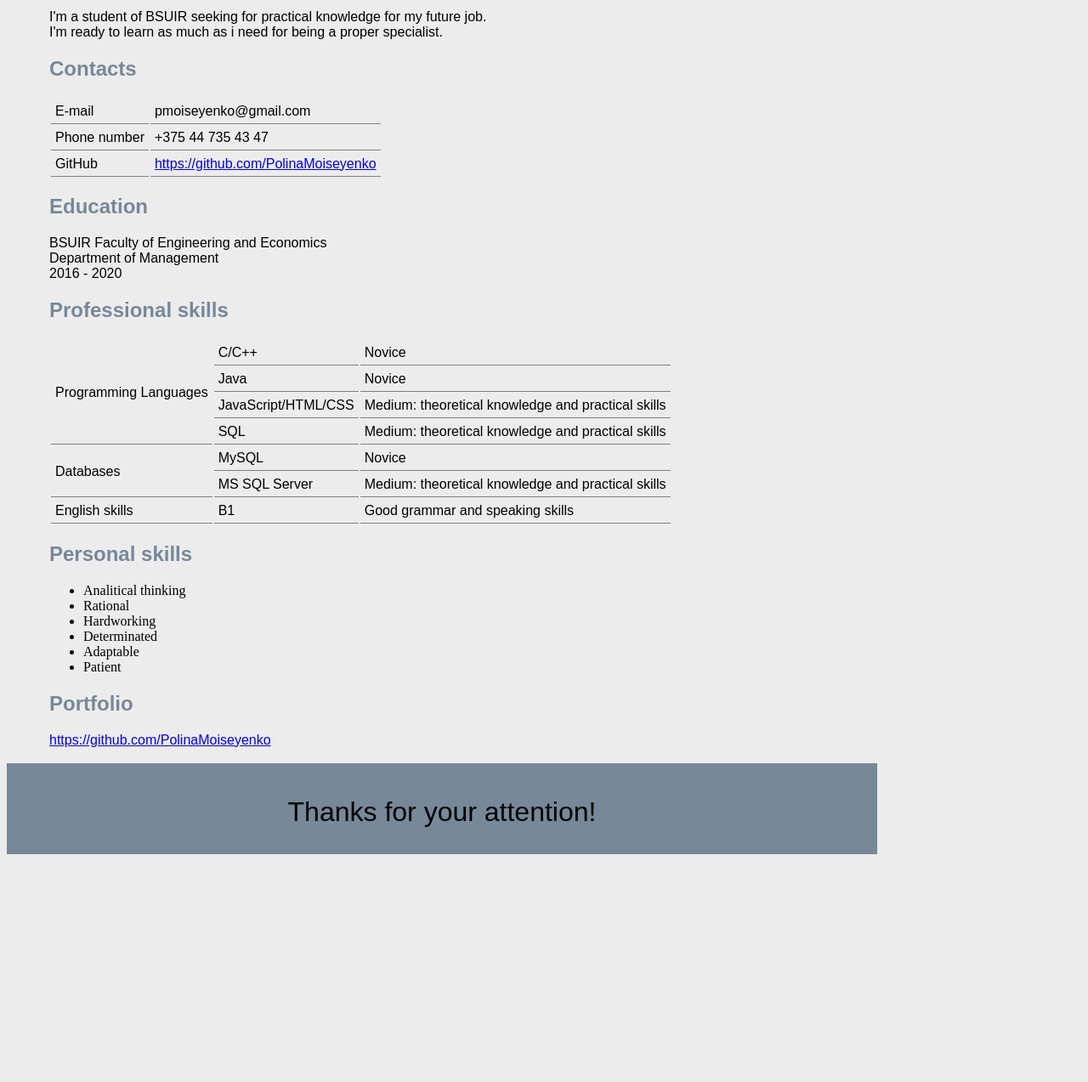
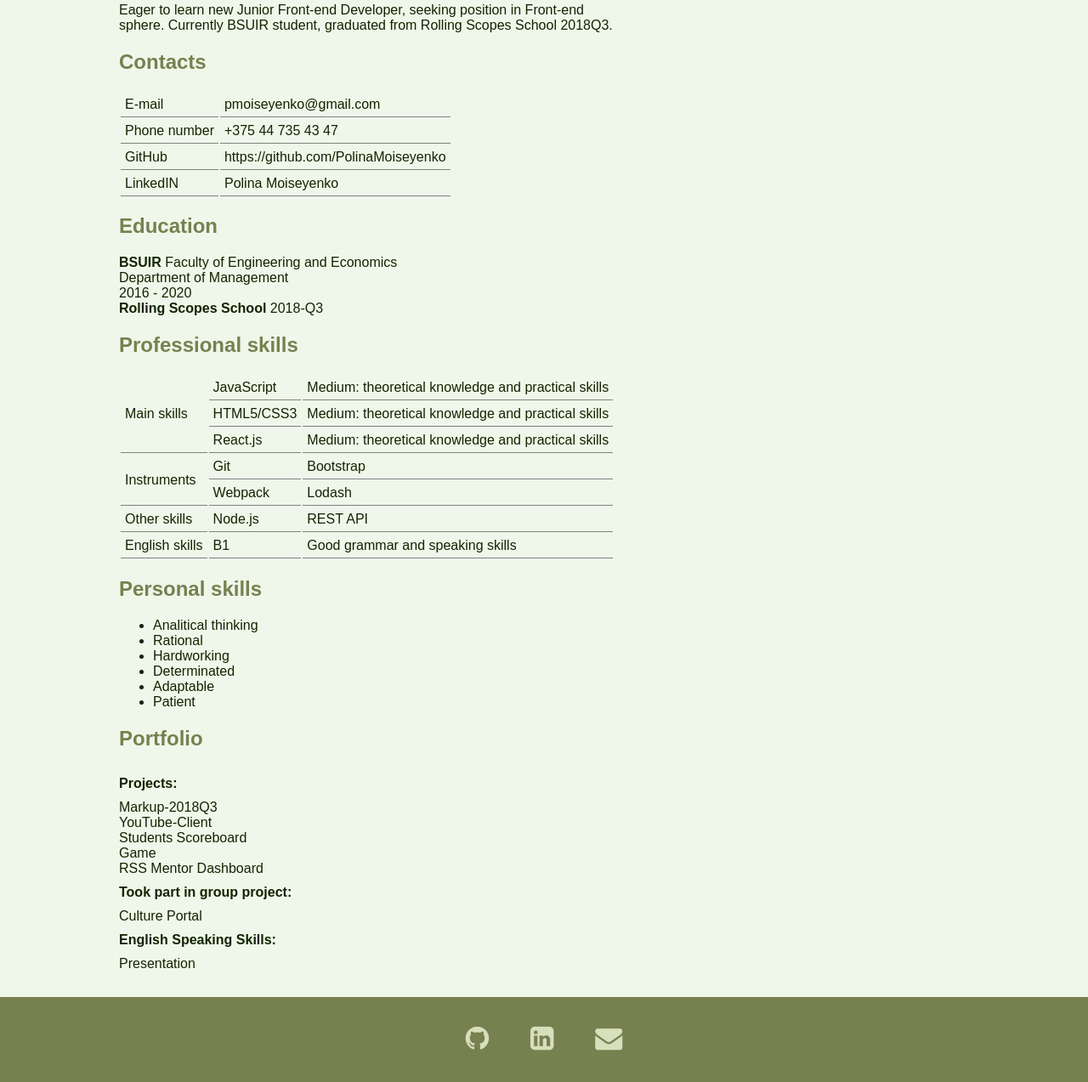
Before and after one commit to PolinaMoiseyenko/rsschool-codejam1-cv, a plain HTML site: page index.html in a window 1280 px wide. Shown: the part 519-1792 px from the top of the page at 85% size. Before the commit the page ends 1532 px from the top, so only its background shows below. Drawn offline with nearby package versions, Linux system fonts and the light colour scheme; a web font is replaced by a local one.

Commit message:
fix: resume update

```diff
--- a/index.html
+++ b/index.html
@@ -1,33 +1,41 @@
 <!DOCTYPE html>
 <html>
-    <div class=wrapper>
+
 <head>
     <meta charset="utf-8">
     <title>CV Polina Moiseyenko</title>
-          <link href="styles.css" type="text/css" rel="stylesheet">
+    <link href="./src/styles.css" type="text/css" rel="stylesheet">
     <link href="https://fonts.googleapis.com/css?family=Encode+Sans+Condensed:300,400,700" rel="stylesheet">
+    <script type="text/javascript" src="http://ajax.googleapis.com/ajax/libs/jquery/1.9.0/jquery.min.js"></script>
+    <link rel="stylesheet" href="https://maxcdn.bootstrapcdn.com/font-awesome/4.5.0/css/font-awesome.min.css">
 </head>
+
 <body>
     <header>
+        <div class="wrapper">
             <ul>
-                  <li><a href="#contacts">Contacts</a></li>
-                  <li><a href="#education">Education</a></li>
-                  <li><a href="#skills">Skills</a></li>
-                  <li><a href="#portfolio">Portfolio</a></li>
+                <li id="menu-item"><a href="#contacts">Contacts</a></li>
+                <li id="menu-item"><a href="#education">Education</a></li>
+                <li id="menu-item"><a href="#skills">Skills</a></li>
+                <li id="menu-item"><a href="#portfolio">Portfolio</a></li>
             </ul>
+        </div>
     </header>
+
     <div class="welcome">
-                  <img src="images/myPhoto.jpg" alt="My photo" class="img">
+        <div class="wrapper">
+            <img src="./src/images/myPhoto.jpg" alt="My photo" class="img">
+            <h1><a id="name-link" href="https://www.linkedin.com/in/polina-moiseyenko-b0023a179/">Polina Moiseyeenko</a>
+            </h1>
+            <hr />
+        </div>
+    </div>
 
-                  <h1>Polina Moiseyeenko</h1>
-                  <hr/>
-              </div>
-          <main>
+    <main class="wrapper">
         <div class="about">
             <h2>About Myself</h2>
-                <p>I'm a student of BSUIR seeking for practical knowledge for my future job.<br>
-                  I'm ready to learn as much as i need for being a proper specialist.</p>
-
+            <p>Eager to learn new Junior Front-end Developer, seeking position in Front-end sphere. Currently BSUIR
+                student, graduated from Rolling Scopes School 2018Q3.</p>
         </div>
         <div id="contacts">
             <h2>Contacts</h2>
@@ -35,7 +43,7 @@
                 <tbody>
                     <tr>
                         <td>E-mail</td>
-                              <td>pmoiseyenko@gmail.com</td>
+                        <td><a href="mailto:pmoiseyenko@gmail.com">pmoiseyenko@gmail.com</a></td>
                     </tr>
                     <tr>
                         <td>Phone number</td>
@@ -43,46 +51,55 @@
                     </tr>
                     <tr>
                         <td>GitHub</td>
-                              <td><a href="https://github.com/PolinaMoiseyenko">https://github.com/PolinaMoiseyenko</a></td>
+                        <td><a href="https://github.com/PolinaMoiseyenko">https://github.com/PolinaMoiseyenko</a>
+                        </td>
+                    </tr>
+                    <tr>
+                        <td>LinkedIN</td>
+                        <td><a href="https://www.linkedin.com/in/polina-moiseyenko-b0023a179/">Polina Moiseyenko</a>
+                        </td>
                     </tr>
                 </tbody>
             </table>
         </div>
         <div id="education">
             <h2>Education</h2>
-                  <p>BSUIR Faculty of Engineering and Economics<br>
-                  Department of Management<br>
-                  2016 - 2020</p>
+            <div><span style="font-weight:600">BSUIR</span> Faculty of Engineering and Economics</div>
+            <div>Department of Management</div>
+            <div>2016 - 2020</div>
+            <div><a href="https://rolling-scopes.github.io/school/2018Q3/Palina_Maiseyenka.pdf"><span
+                        style="font-weight:600">Rolling Scopes School</span></a> 2018-Q3</div>
         </div>
         <div id="skills">
             <h2>Professional skills</h2>
             <table>
                 <tbody>
                     <tr>
-                              <td rowspan = "4">Programming Languages</td>
-                              <td>C/C++</td>
-                              <td>Novice</td>
-                          </tr>
-                          <tr>
-                              <td>Java</td>
-                              <td>Novice</td>
-                          </tr>
-                          <tr>
-                              <td>JavaScript/HTML/CSS</td>
+                        <td rowspan="3">Main skills</td>
+                        <td>JavaScript</td>
                         <td>Medium: theoretical knowledge and practical skills</td>
                     </tr>
                     <tr>
-                              <td>SQL</td>
+                        <td>HTML5/CSS3</td>
                         <td>Medium: theoretical knowledge and practical skills</td>
                     </tr>
                     <tr>
-                              <td rowspan="2">Databases</td>
-                              <td>MySQL</td>
-                              <td>Novice</td>
+                        <td>React.js</td>
+                        <td>Medium: theoretical knowledge and practical skills</td>
                     </tr>
                     <tr>
-                              <td>MS SQL Server</td>
-                              <td>Medium: theoretical knowledge and practical skills</td>
+                        <td rowspan="2">Instruments</td>
+                        <td>Git</td>
+                        <td>Bootstrap</td>
+                    </tr>
+                    <tr>
+                        <td>Webpack</td>
+                        <td>Lodash</td>
+                    </tr>
+                    <tr>
+                        <td>Other skills</td>
+                        <td>Node.js</td>
+                        <td>REST API</td>
                     </tr>
                     <tr>
                         <td>English skills</td>
@@ -104,13 +121,33 @@
 
         <div id="portfolio">
             <h2>Portfolio</h2>
-                  <a href="https://github.com/PolinaMoiseyenko">https://github.com/PolinaMoiseyenko</a>
-                  <br><br>
+            <div class="portfolio-items">
+                <h4>Projects:</h4>
+                <a href="https://polinamoiseyenko.github.io/markup-2018q3/" class="portfolio-item">Markup-2018Q3</a>
+                <a href="https://polinamoiseyenko.github.io/YouTube-Client/" class="portfolio-item">YouTube-Client</a>
+                <a href="https://polinamoiseyenko.github.io/code-jam-scoreboard/" class="portfolio-item">Students
+                    Scoreboard</a>
+                <a href="https://polinamoiseyenko.github.io/game/" class="portfolio-item">Game</a>
+                <a href="https://polinamoiseyenko.github.io/mentor-dashboard/" class="portfolio-item">RSS Mentor
+                    Dashboard</a>
+                <h4>Took part in group project:</h4>
+                <a href="https://rss-cj-22.github.io/codejam/dist/index.html" class="portfolio-item">Culture Portal</a>
+                <h4>English Speaking Skills:</h4>
+                <a href="https://www.youtube.com/watch?v=Rj1DhmOvuDE&feature=youtu.be"
+                    class="portfolio-item">Presentation</a>
+            </div>
         </div>
     </main>
     <footer>
-              <p>Thanks for your attention!</p>
+        <div class="footer-icons">
+            <a href="https://github.com/PolinaMoiseyenko" class="footer-icon"><i class="fa fa-github"
+                    aria-hidden="true"></i></a>
+            <a href="https://www.linkedin.com/in/polina-moiseyenko-b0023a179/" class="footer-icon"><i
+                    class="fa fa-linkedin-square" aria-hidden="true"></i></a>
+            <a href="mailto:pmoiseyenko@gmail.com" class="footer-icon"><i class="fa fa-envelope"
+                    aria-hidden="true"></i></a>
+        </div>
     </footer>
 </body>
-  </div>
+
 </html>
--- a/src/styles.css
+++ b/src/styles.css
@@ -1,51 +1,64 @@
 .wrapper {
+    max-width: 1000px;
     margin: 0 auto;
 }
 body {
-    width: 1024px;
-    background-color: rgb(236, 236, 236);
+    margin: 0;
+    background-color: #eff7ea;
+    font-family: 'Encode Sans Condensed', sans-serif;
 }
 header{
-   background-color: lightslategrey;
-   border-bottom: 1px solid lightslategrey;
+   width: 100%;
+   background-color: #77804f;
    position: fixed;
    z-index: 1;
-   width: 1024px;
 }
 header ul {
-    margin: 30px auto;
-    padding: 0 20px;
+    margin: 0 auto;
     text-align: center;
 }
-header li {
-    font-family: 'Encode Sans Condensed', sans-serif;
+#menu-item {
     text-transform: uppercase;
     display: inline-block;
     width: 150px;
+    margin: 0 30px;
+    padding: 30px 0;
+}
+#menu-item:hover {
+    color: white;
+    border-bottom: 3px solid white;
+}
+.about {
+    max-width: 600px;
 }
 .welcome {
-    background-color: rgb(218, 230, 240);
+    background-color: #d8dfbb;
     box-sizing: border-box;
     padding: 40px;
     text-align: left;
-    width: 1024px;
     position: relative;
     top: 80px;
 }
-h1 {
-    font-family: 'Encode Sans Condensed', sans-serif;
+h1,
+#name-link {
+    color: #77804f;
     font-weight: 700;
     text-transform: uppercase;
 }
+#name-link:hover,
+a:hover {
+    color: white;
+}
 h2 {
-    font-family: 'Encode Sans Condensed', sans-serif;
-    color: lightslategrey;
+    color: #77804f;
 }
-p,
+div,
 a,
-td {
-    font-family: 'Encode Sans Condensed', sans-serif;
+td,
+li {
+    color: #122400;
     font-weight: 300;
+    text-decoration: none;
 }
 table {
     border-spacing: 2px;
@@ -60,34 +73,32 @@ td{
     border-radius: 100%;
 }
 main {
-    position: relative;
     padding-top: 80px;
-    padding-left: 50px;
-    width: 1024px;
+}
+#portfolio {
+    margin-bottom: 30px;
+}
+.portfolio-items {
+    display: flex;
+    flex-flow: column;
+}
+.portfolio-items h4 {
+    margin: 10px 0;
+}
 
-}
-.about {
-    position: relative;
-}
-#contacts {
-    position: relative;
-}
-.education {
-    position: relative;
-}
-.skills li {
-    position: relative;
-    font-family: 'Encode Sans Condensed', sans-serif;
-    font-weight: 300;
-}
-.portfolio {
-    position: relative;
-}
 footer {
-   background-color: lightslategrey;
-   width: 1024px;
+   background-color: #77804f;
    height: 100px;
-   text-align: center;
-   padding-top: 7px;
+   display: flex;
    font-size: 200%;
 }
+.footer-icons {
+    margin: auto;
+}
+.footer-icon{
+    color: #d8dfbb;
+    padding: 0 20px;
+}
+.footer-icon:hover {
+    color: white;
+}
```
Lines whose indentation alone changed are shown as unchanged.
